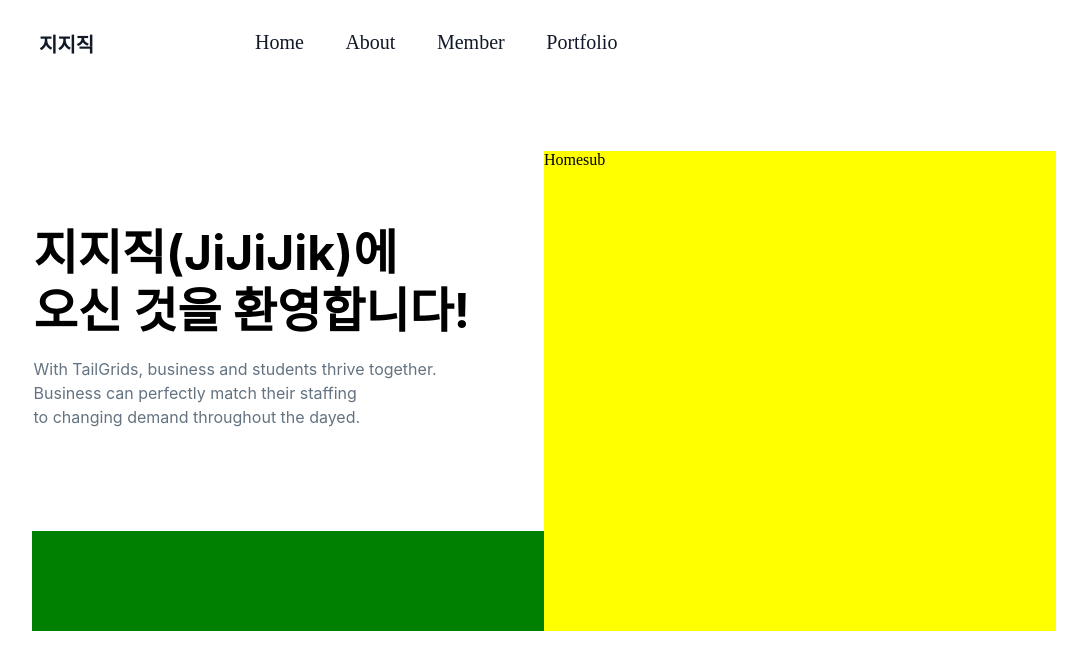
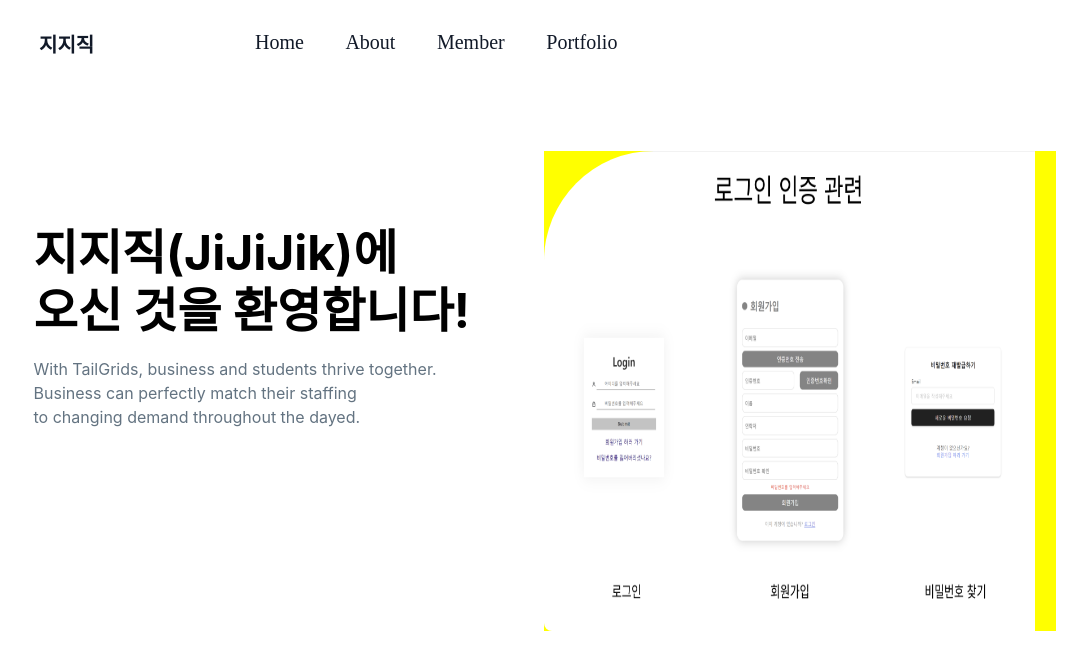
Before and after one commit to jijijig/-, a Next.js app: page /home in a window 1280 px wide. Shown: the top 670 px of the page, without its empty margins (96-1183 px from the left). Built offline with nearby package versions, Linux system fonts and the light colour scheme.

Commit message:
#4 이미지 수정

```diff
--- a/src/Components/Home/Homesub.tsx
+++ b/src/Components/Home/Homesub.tsx
@@ -1,7 +1,30 @@
-import React from 'react'
+import React from "react";
+import styled from "styled-components";
+import Image from "next/image";
 
 export default function Homesub() {
   return (
-    <div>Homesub</div>
-  )
+    <Warpapper>
+      <ImageWrapper>
+        <Image
+          src="/path/domidomi/image1.png"
+          alt="home"
+          width={491}
+          height={515}
+        />
+      </ImageWrapper>
+    </Warpapper>
+  );
 }
+
+const Warpapper = styled.div`
+  position: relative;
+  width: 100%;
+  height: 100%;
+`;
+const ImageWrapper = styled.div`
+  width: 100%;
+  height: 100%;
+  border-radius: 110px 8px 8px 8px;
+  overflow: hidden;
+`;
--- a/src/pages/home.tsx
+++ b/src/pages/home.tsx
@@ -7,33 +7,30 @@ export default function home() {
   return (
     <Warpper>
       <div className="homeblock1">
-        <HomeTitle/>
+        <HomeTitle />
       </div>
       <div className="homeblock2">
-        <HomeSub/>
+        <HomeSub />
       </div>
-
-
     </Warpper>
-  )
+  );
 }
 const Warpper = styled.div`
-margin: 67px 0 0 10% ;
+  margin: 67px 0 0 10%;
   padding: 0;
   width: 80vw;
   height: 60vh;
   background-color: #f5f5f5;
   display: flex;
   justify-content: space-around;
-.homeblock1{
+  .homeblock1 {
     width: 50%;
     height: 100%;
-    background-color: green;
+    background-color: #ffffff;
   }
-.homeblock2{
+  .homeblock2 {
     width: 50%;
     height: 100%;
     background-color: yellow;
   }
-
 `;
```
Lines whose indentation alone changed are shown as unchanged.
